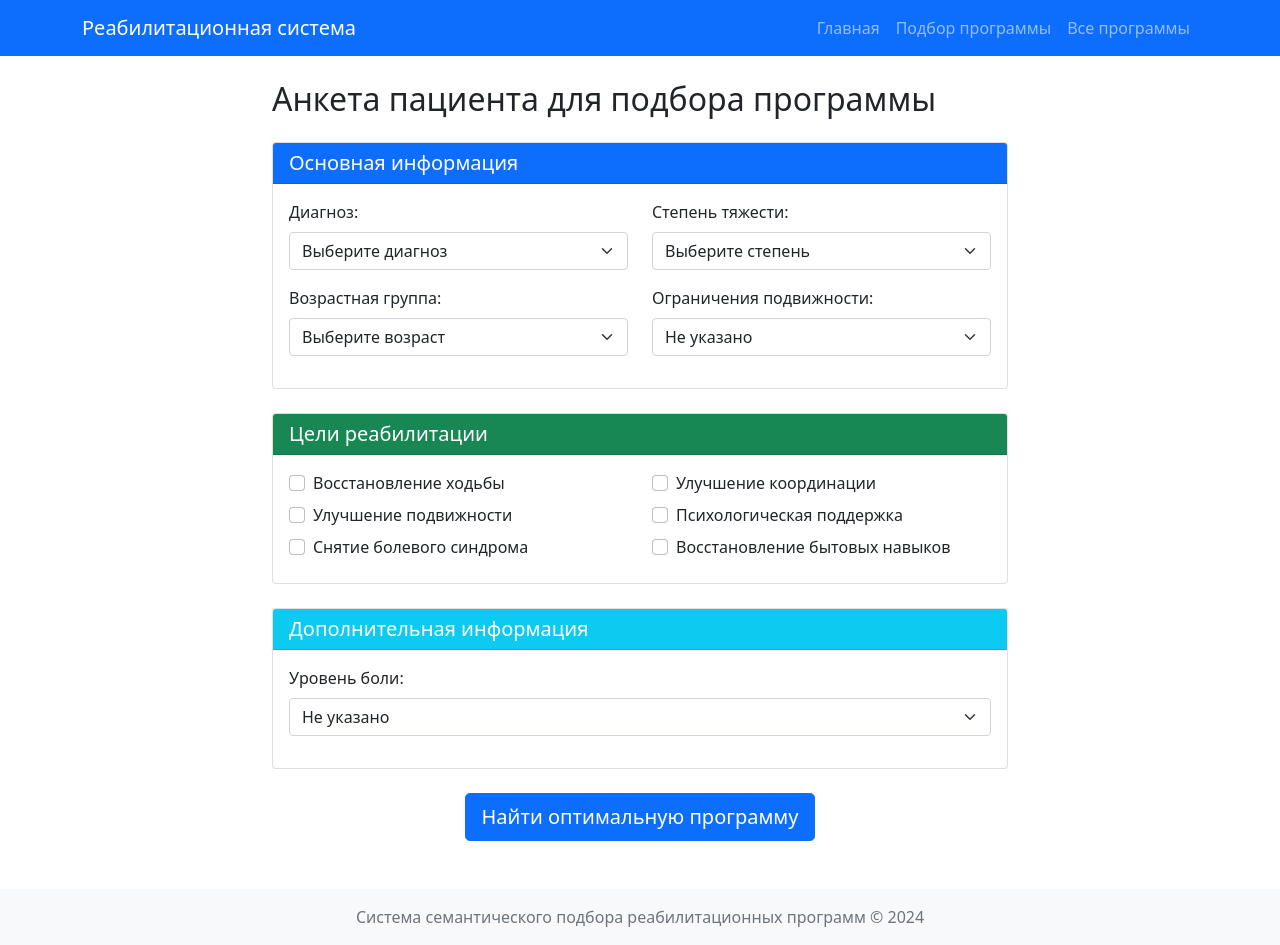
After one commit to ptashek123/rehab_app, a Flask app: page /patient-form in a window 1280 px wide. The commit adds this page. Run offline with Flask 3, Linux system fonts and the light colour scheme.

Commit message:
New pages

```diff
--- /dev/null
+++ b/templates/base.html
@@ -0,0 +1,49 @@
+<!DOCTYPE html>
+<html lang="ru">
+
+<head>
+    <meta charset="UTF-8">
+    <meta name="viewport" content="width=device-width, initial-scale=1.0">
+    <title>{% block title %}Система подбора реабилитационных программ{% endblock %}</title>
+    <link href="https://cdn.jsdelivr.net/npm/bootstrap@5.1.3/dist/css/bootstrap.min.css" rel="stylesheet">
+    <link href="{{ url_for('static', filename='css/style.css') }}" rel="stylesheet">
+</head>
+
+<body>
+    <nav class="navbar navbar-expand-lg navbar-dark bg-primary">
+        <div class="container">
+            <a class="navbar-brand" href="{{ url_for('index') }}">Реабилитационная система</a>
+            <div class="navbar-nav">
+                <a class="nav-link" href="{{ url_for('index') }}">Главная</a>
+                <a class="nav-link" href="{{ url_for('patient_form') }}">Подбор программы</a>
+                <a class="nav-link" href="{{ url_for('all_programs') }}">Все программы</a>
+            </div>
+        </div>
+    </nav>
+
+    <div class="container mt-4">
+        {% with messages = get_flashed_messages(with_categories=true) %}
+        {% if messages %}
+        {% for category, message in messages %}
+        <div class="alert alert-{{ 'danger' if category == 'error' else 'info' }} alert-dismissible fade show">
+            {{ message }}
+            <button type="button" class="btn-close" data-bs-dismiss="alert"></button>
+        </div>
+        {% endfor %}
+        {% endif %}
+        {% endwith %}
+
+        {% block content %}{% endblock %}
+    </div>
+
+    <footer class="bg-light text-center py-3 mt-5">
+        <div class="container">
+            <span class="text-muted">Система семантического подбора реабилитационных программ © 2024</span>
+        </div>
+    </footer>
+
+    <script src="https://cdn.jsdelivr.net/npm/bootstrap@5.1.3/dist/js/bootstrap.bundle.min.js"></script>
+    <script src="{{ url_for('static', filename='js/script.js') }}"></script>
+</body>
+
+</html>
--- /dev/null
+++ b/templates/patient_form.html
@@ -0,0 +1,132 @@
+{% extends "base.html" %}
+
+{% block title %}Анкета пациента{% endblock %}
+
+{% block content %}
+<div class="row justify-content-center">
+    <div class="col-md-8">
+        <h2 class="mb-4">Анкета пациента для подбора программы</h2>
+
+        <form action="{{ url_for('find_program') }}" method="post" id="patientForm">
+            <div class="card mb-4">
+                <div class="card-header bg-primary text-white">
+                    <h5 class="mb-0">Основная информация</h5>
+                </div>
+                <div class="card-body">
+                    <div class="row">
+                        <div class="col-md-6 mb-3">
+                            <label class="form-label">Диагноз:</label>
+                            <select name="diagnosis" class="form-select" required>
+                                <option value="">Выберите диагноз</option>
+                                <option value="инсульт">Инсульт</option>
+                                <option value="травма позвоночника">Травма позвоночника</option>
+                                <option value="артрит">Артрит</option>
+                                <option value="дцп">Детский церебральный паралич (ДЦП)</option>
+                                <option value="после операции">После операции</option>
+                                <option value="спортивная травма">Спортивная травма</option>
+                                <option value="возрастные изменения">Возрастные изменения</option>
+                            </select>
+                        </div>
+
+                        <div class="col-md-6 mb-3">
+                            <label class="form-label">Степень тяжести:</label>
+                            <select name="severity" class="form-select" required>
+                                <option value="">Выберите степень</option>
+                                <option value="легкая">Легкая</option>
+                                <option value="средняя">Средняя</option>
+                                <option value="тяжелая">Тяжелая</option>
+                            </select>
+                        </div>
+                    </div>
+
+                    <div class="row">
+                        <div class="col-md-6 mb-3">
+                            <label class="form-label">Возрастная группа:</label>
+                            <select name="age_group" class="form-select" required>
+                                <option value="">Выберите возраст</option>
+                                <option value="детский">Детский (0-18)</option>
+                                <option value="взрослый">Взрослый (18-65)</option>
+                                <option value="пожилой">Пожилой (65+)</option>
+                            </select>
+                        </div>
+
+                        <div class="col-md-6 mb-3">
+                            <label class="form-label">Ограничения подвижности:</label>
+                            <select name="mobility_restrictions" class="form-select">
+                                <option value="">Не указано</option>
+                                <option value="легкая">Легкая</option>
+                                <option value="средняя">Средняя</option>
+                                <option value="тяжелая">Тяжелая</option>
+                            </select>
+                        </div>
+                    </div>
+                </div>
+            </div>
+
+            <div class="card mb-4">
+                <div class="card-header bg-success text-white">
+                    <h5 class="mb-0">Цели реабилитации</h5>
+                </div>
+                <div class="card-body">
+                    <div class="row">
+                        <div class="col-md-6">
+                            <div class="form-check mb-2">
+                                <input class="form-check-input" type="checkbox" name="goals" value="walking" id="goal1">
+                                <label class="form-check-label" for="goal1">Восстановление ходьбы</label>
+                            </div>
+                            <div class="form-check mb-2">
+                                <input class="form-check-input" type="checkbox" name="goals" value="mobility"
+                                    id="goal2">
+                                <label class="form-check-label" for="goal2">Улучшение подвижности</label>
+                            </div>
+                            <div class="form-check mb-2">
+                                <input class="form-check-input" type="checkbox" name="goals" value="pain_relief"
+                                    id="goal3">
+                                <label class="form-check-label" for="goal3">Снятие болевого синдрома</label>
+                            </div>
+                        </div>
+                        <div class="col-md-6">
+                            <div class="form-check mb-2">
+                                <input class="form-check-input" type="checkbox" name="goals" value="coordination"
+                                    id="goal4">
+                                <label class="form-check-label" for="goal4">Улучшение координации</label>
+                            </div>
+                            <div class="form-check mb-2">
+                                <input class="form-check-input" type="checkbox" name="goals" value="psychological"
+                                    id="goal5">
+                                <label class="form-check-label" for="goal5">Психологическая поддержка</label>
+                            </div>
+                            <div class="form-check mb-2">
+                                <input class="form-check-input" type="checkbox" name="goals" value="daily_activities"
+                                    id="goal6">
+                                <label class="form-check-label" for="goal6">Восстановление бытовых навыков</label>
+                            </div>
+                        </div>
+                    </div>
+                </div>
+            </div>
+
+            <div class="card mb-4">
+                <div class="card-header bg-info text-white">
+                    <h5 class="mb-0">Дополнительная информация</h5>
+                </div>
+                <div class="card-body">
+                    <div class="mb-3">
+                        <label class="form-label">Уровень боли:</label>
+                        <select name="pain_level" class="form-select">
+                            <option value="">Не указано</option>
+                            <option value="острый">Острый</option>
+                            <option value="хронический">Хронический</option>
+                            <option value="отсутствует">Отсутствует</option>
+                        </select>
+                    </div>
+                </div>
+            </div>
+
+            <div class="text-center">
+                <button type="submit" class="btn btn-primary btn-lg">Найти оптимальную программу</button>
+            </div>
+        </form>
+    </div>
+</div>
+{% endblock %}
```
Also changed, not shown: templates/all_programs.html (added, +52 -0 lines), templates/index.html (+42 -41 lines), templates/program_detail.html (added, +74 -0 lines), templates/results.html (+81 -72 lines).
